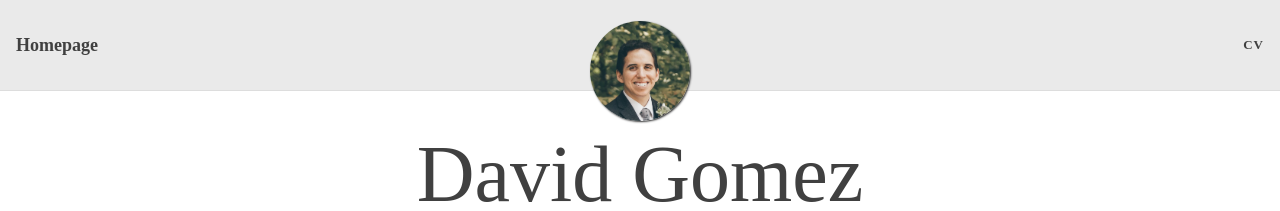
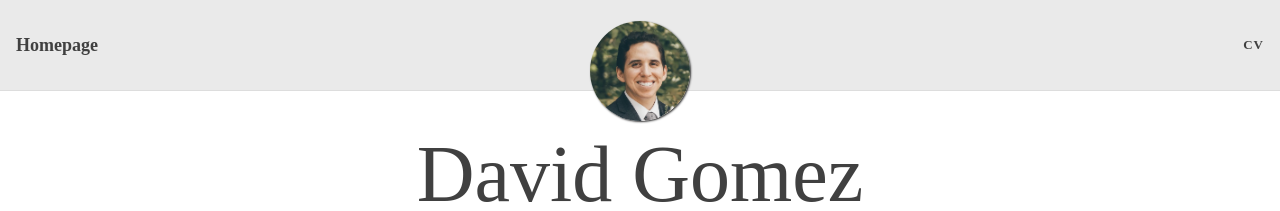
Before and after one commit to dbgomez94/dbgomez94.github.io, a Jekyll site: the page built from index.md, in a window 1280 px wide. Shown: the top 211 px of the page. Built offline with Jekyll 4.4.1, drawn with Linux system fonts in a browser that asks for light colours; nearby versions of some CDN libraries; the list of posts is cut into pages by our own code.

Commit message:
updated headshot

```diff
--- a/_config.yml
+++ b/_config.yml
@@ -32,7 +32,7 @@ navbar-links:
 
 # Image to show in the navigation bar - works best with a square image
 # Remove this parameter if you don't want an image in the navbar
-avatar: "assets/img/Gomez_0187_Original.jpeg"
+avatar: "assets/img/Gomez_0187_Original (1).jpeg"
 
 # By default, the image is cut into a circle. You can disable this behaviour by setting 'round-avatar: false'
 round-avatar: true
```
Also changed, not shown: assets/img/Gomez_0187_Original (1).jpeg (added).
